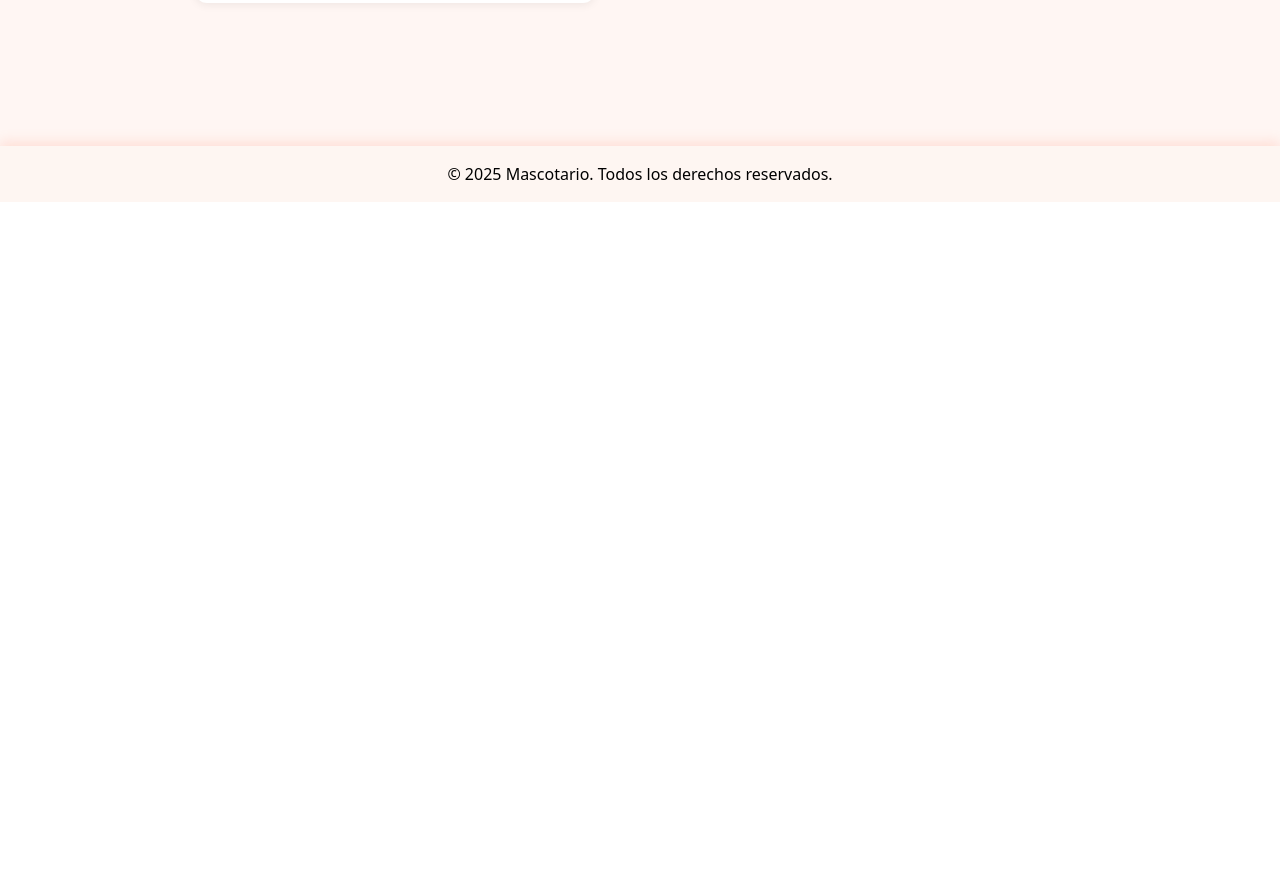
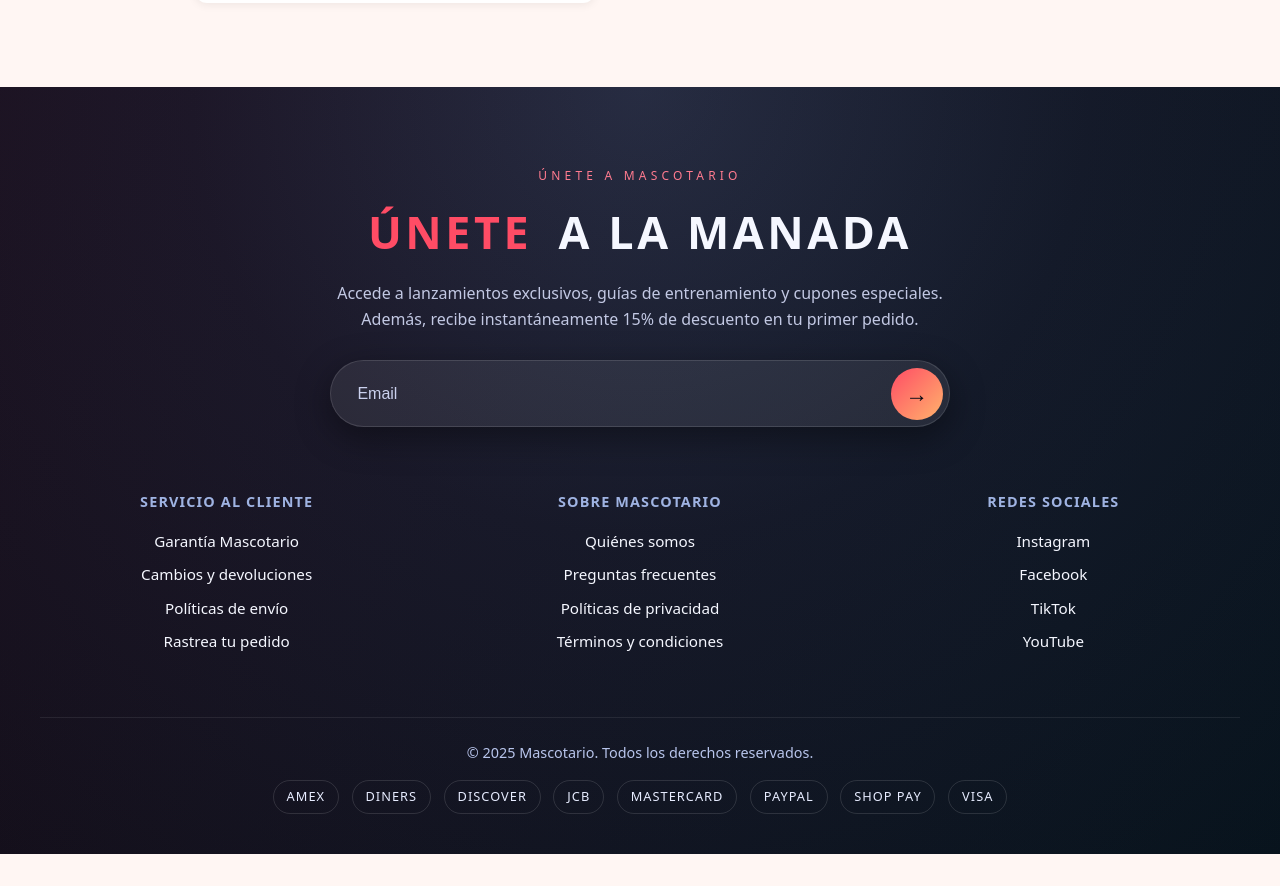
Before and after one commit to gero16/mascotario, a React (Vite) app: page /checkout in a window 1280 px wide. Shown: the part 598-1484 px from the top of the page. Before the commit the page ends 800 px from the top, so only its background shows below. Built offline with nearby package versions, Linux system fonts and the light colour scheme.

Commit message:
footer moderno

```diff
--- a/src/App.css
+++ b/src/App.css
@@ -119,25 +119,6 @@ h1,h2,h3,h4,p, button, figure {
   .navbar-links {
     gap: 1.1rem;
   }
-}
-
-.footer {
-  position: absolute;
-  bottom: 0;
-  left: 0;
-  right: 0;
-  width: 100%;
-  background: #fef6f2;
-  color: black;
-  padding: 1rem 0.5rem;
-  text-align: center;
-  font-size: 1rem;
-  z-index: 15;
-  box-shadow: 0 -4px 12px #fe836533;
-}
-.footer-content {
-  max-width: 1100px;
-  margin: 0 auto;
 }
 
 main {
--- /dev/null
+++ b/src/Footer.css
@@ -0,0 +1,193 @@
+.footer {
+  background: radial-gradient(circle at top, #1b273d 0%, #0c1222 45%, #050914 100%);
+  color: #f5f7ff;
+  margin: 4rem calc(50% - 50vw) 0;
+  width: 100vw;
+  padding: clamp(3rem, 8vw, 5rem) 1.5rem 2.5rem;
+  position: relative;
+  overflow: hidden;
+}
+
+.footer::after {
+  content: '';
+  position: absolute;
+  inset: 0;
+  background: linear-gradient(120deg, rgba(255, 77, 109, 0.08), rgba(62, 212, 195, 0.05));
+  pointer-events: none;
+}
+
+.footer-wrapper {
+  max-width: 1200px;
+  margin: 0 auto;
+  display: flex;
+  flex-direction: column;
+  gap: clamp(2.5rem, 5vw, 4rem);
+  position: relative;
+  z-index: 1;
+}
+
+.footer-newsletter {
+  text-align: center;
+  max-width: 720px;
+  margin: 0 auto;
+}
+
+.footer-eyebrow {
+  text-transform: uppercase;
+  letter-spacing: 0.35em;
+  font-size: 0.75rem;
+  margin-bottom: 0.8rem;
+  color: #ff7b8f;
+}
+
+.footer-newsletter h2 {
+  font-size: clamp(1.8rem, 5vw, 2.8rem);
+  margin: 0 0 1rem;
+  letter-spacing: 0.08em;
+}
+
+.footer-newsletter h2 span {
+  color: #ff4c65;
+  margin-right: 0.7rem;
+}
+
+.footer-description {
+  color: #c2c8e3;
+  margin: 0 auto;
+  max-width: 620px;
+  line-height: 1.6;
+}
+
+.newsletter-form {
+  margin-top: 1.75rem;
+  display: flex;
+  align-items: center;
+  gap: 0.5rem;
+  background: rgba(255, 255, 255, 0.08);
+  border-radius: 999px;
+  padding: 0.4rem;
+  border: 1px solid rgba(255, 255, 255, 0.12);
+  box-shadow: 0 10px 35px rgba(0, 0, 0, 0.4);
+}
+
+.newsletter-form input {
+  flex: 1;
+  border: none;
+  background: transparent;
+  color: #f5f7ff;
+  font-size: 1rem;
+  padding: 0.85rem 1.25rem;
+}
+
+.newsletter-form input::placeholder {
+  color: #cbd1ee;
+}
+
+.newsletter-form input:focus {
+  outline: none;
+}
+
+.newsletter-form button {
+  width: 52px;
+  height: 52px;
+  border-radius: 50%;
+  border: none;
+  background: linear-gradient(135deg, #ff4c65, #ffb36c);
+  color: #050914;
+  font-size: 1.4rem;
+  font-weight: 700;
+  cursor: pointer;
+  transition: transform 0.2s ease, box-shadow 0.2s ease;
+}
+
+.newsletter-form button:hover {
+  transform: translateX(2px) scale(1.02);
+  box-shadow: 0 12px 25px rgba(255, 123, 143, 0.35);
+}
+
+.footer-links {
+  display: grid;
+  grid-template-columns: repeat(auto-fit, minmax(170px, 1fr));
+  gap: 2.5rem;
+}
+
+.footer-column h3 {
+  font-size: 0.9rem;
+  letter-spacing: 0.08em;
+  text-transform: uppercase;
+  color: #9fb3e2;
+  margin-bottom: 1rem;
+}
+
+.footer-column ul {
+  list-style: none;
+  padding: 0;
+  margin: 0;
+  display: flex;
+  flex-direction: column;
+  gap: 0.6rem;
+}
+
+.footer-column a {
+  color: #f5f7ff;
+  text-decoration: none;
+  font-weight: 500;
+  font-size: 0.95rem;
+  transition: color 0.2s ease;
+}
+
+.footer-column a:hover {
+  color: #ff9cb5;
+}
+
+.footer-bottom {
+  display: flex;
+  flex-direction: column;
+  gap: 1rem;
+  text-align: center;
+  border-top: 1px solid rgba(255, 255, 255, 0.08);
+  padding-top: 1.5rem;
+}
+
+.footer-bottom p {
+  margin: 0;
+  color: #b8c5ec;
+  font-size: 0.9rem;
+}
+
+.payment-logos {
+  display: flex;
+  flex-wrap: wrap;
+  justify-content: center;
+  gap: 0.8rem;
+}
+
+.payment-logos span {
+  padding: 0.4rem 0.8rem;
+  border-radius: 999px;
+  border: 1px solid rgba(255, 255, 255, 0.12);
+  font-size: 0.8rem;
+  letter-spacing: 0.08em;
+  color: #e7ecff;
+  text-transform: uppercase;
+}
+
+@media (max-width: 640px) {
+  .newsletter-form {
+    flex-direction: column;
+    border-radius: 24px;
+  }
+
+  .newsletter-form button {
+    width: 100%;
+    border-radius: 20px;
+  }
+
+  .footer-links {
+    text-align: center;
+  }
+
+  .footer-column h3 {
+    letter-spacing: 0.2em;
+  }
+}
--- a/src/Footer.tsx
+++ b/src/Footer.tsx
@@ -1,8 +1,81 @@
+import './Footer.css';
+
+const footerColumns = [
+  {
+    title: 'Servicio al cliente',
+    links: [
+      { label: 'Garantía Mascotario', href: '#' },
+      { label: 'Cambios y devoluciones', href: '#' },
+      { label: 'Políticas de envío', href: '#' },
+      { label: 'Rastrea tu pedido', href: '#' }
+    ]
+  },
+  {
+    title: 'Sobre Mascotario',
+    links: [
+      { label: 'Quiénes somos', href: '/contacto' },
+      { label: 'Preguntas frecuentes', href: '#' },
+      { label: 'Políticas de privacidad', href: '#' },
+      { label: 'Términos y condiciones', href: '#' }
+    ]
+  },
+  {
+    title: 'Redes sociales',
+    links: [
+      { label: 'Instagram', href: 'https://instagram.com' },
+      { label: 'Facebook', href: 'https://facebook.com' },
+      { label: 'TikTok', href: 'https://tiktok.com' },
+      { label: 'YouTube', href: 'https://youtube.com' }
+    ]
+  }
+];
+
+const paymentBrands = ['Amex', 'Diners', 'Discover', 'JCB', 'Mastercard', 'PayPal', 'Shop Pay', 'VISA'];
+
 export default function Footer() {
+  const year = new Date().getFullYear();
+
   return (
     <footer className="footer">
-      <div className="footer-content">
-        © {new Date().getFullYear()} Mascotario. Todos los derechos reservados.
+      <div className="footer-wrapper">
+        <section className="footer-newsletter">
+          <p className="footer-eyebrow">ÚNETE A MASCOTARIO</p>
+          <h2>
+            <span>ÚNETE</span> A LA MANADA
+          </h2>
+          <p className="footer-description">
+            Accede a lanzamientos exclusivos, guías de entrenamiento y cupones especiales. Además, recibe
+            instantáneamente 15% de descuento en tu primer pedido.
+          </p>
+          <form className="newsletter-form" onSubmit={(event) => event.preventDefault()}>
+            <input type="email" placeholder="Email" aria-label="Correo electrónico" required />
+            <button type="submit" aria-label="Enviar correo">→</button>
+          </form>
+        </section>
+
+        <section className="footer-links">
+          {footerColumns.map((column) => (
+            <div className="footer-column" key={column.title}>
+              <h3>{column.title}</h3>
+              <ul>
+                {column.links.map((link) => (
+                  <li key={link.label}>
+                    <a href={link.href}>{link.label}</a>
+                  </li>
+                ))}
+              </ul>
+            </div>
+          ))}
+        </section>
+
+        <div className="footer-bottom">
+          <p>© {year} Mascotario. Todos los derechos reservados.</p>
+          <div className="payment-logos">
+            {paymentBrands.map((brand) => (
+              <span key={brand}>{brand}</span>
+            ))}
+          </div>
+        </div>
       </div>
     </footer>
   );
```
